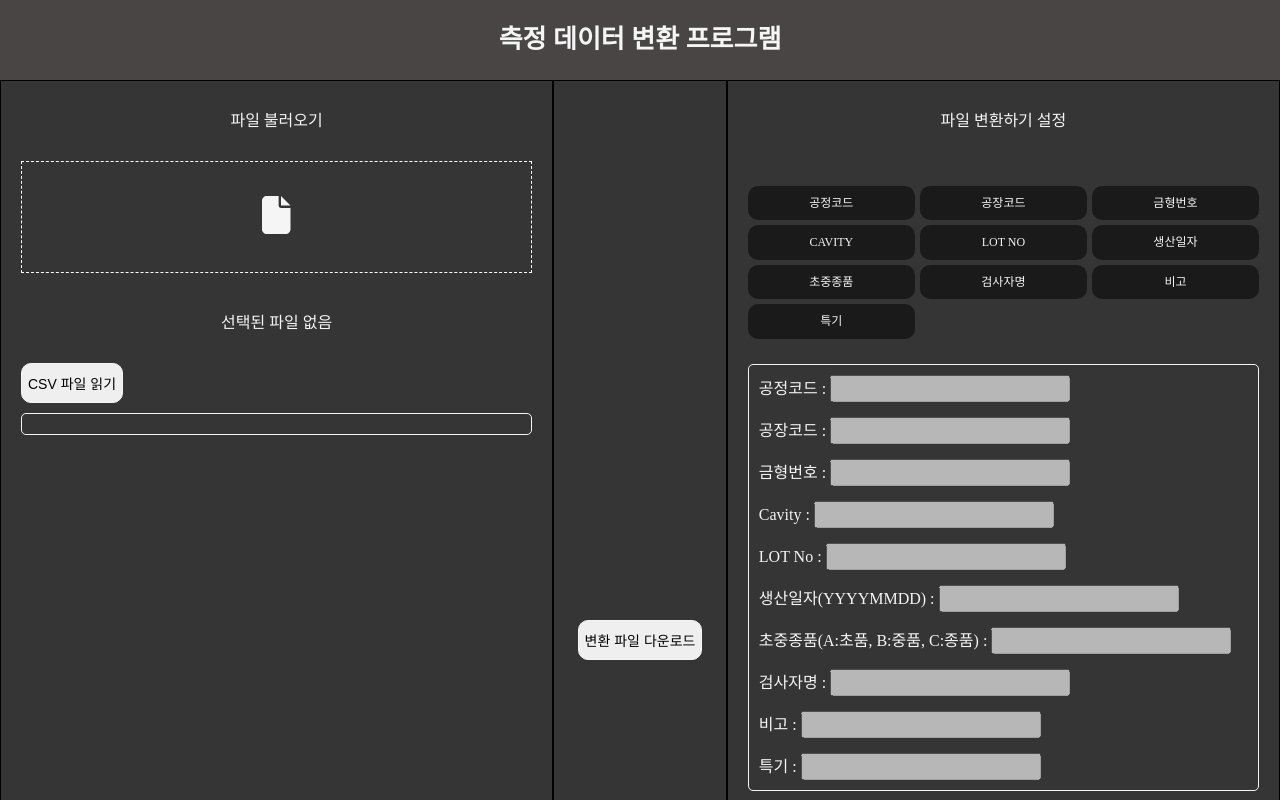
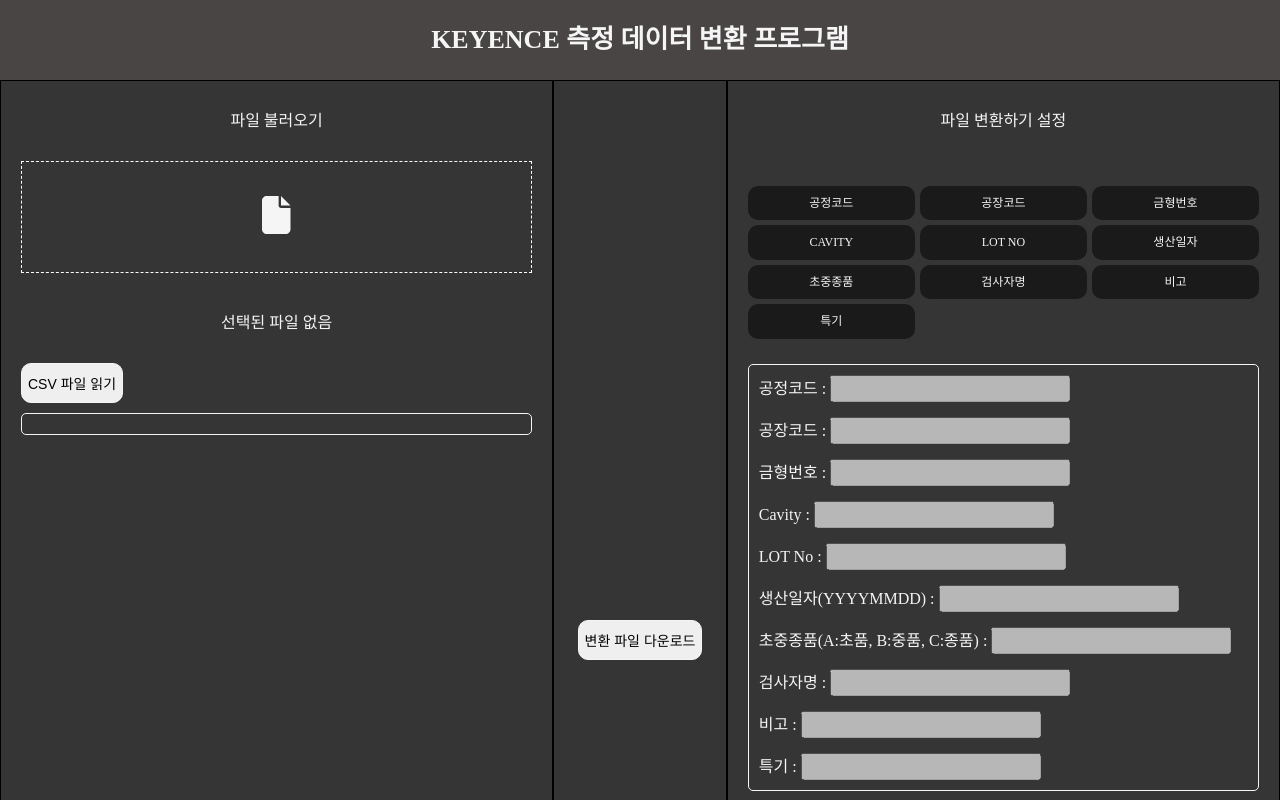
Before and after one commit to Tinubee/measuredata-converter, a React (Create React App) app: page / in a window 1280 px wide. Shown: the top 800 px of the page. Built offline with nearby package versions, Linux system fonts and the light colour scheme.

Commit message:
🧪Test

```diff
--- a/src/components/Header.js
+++ b/src/components/Header.js
@@ -22,7 +22,7 @@
 function Header() {
   return (
     <Top>
-      <Content>측정 데이터 변환 프로그램</Content>
+      <Content>KEYENCE 측정 데이터 변환 프로그램</Content>
     </Top>
   );
 }
```
